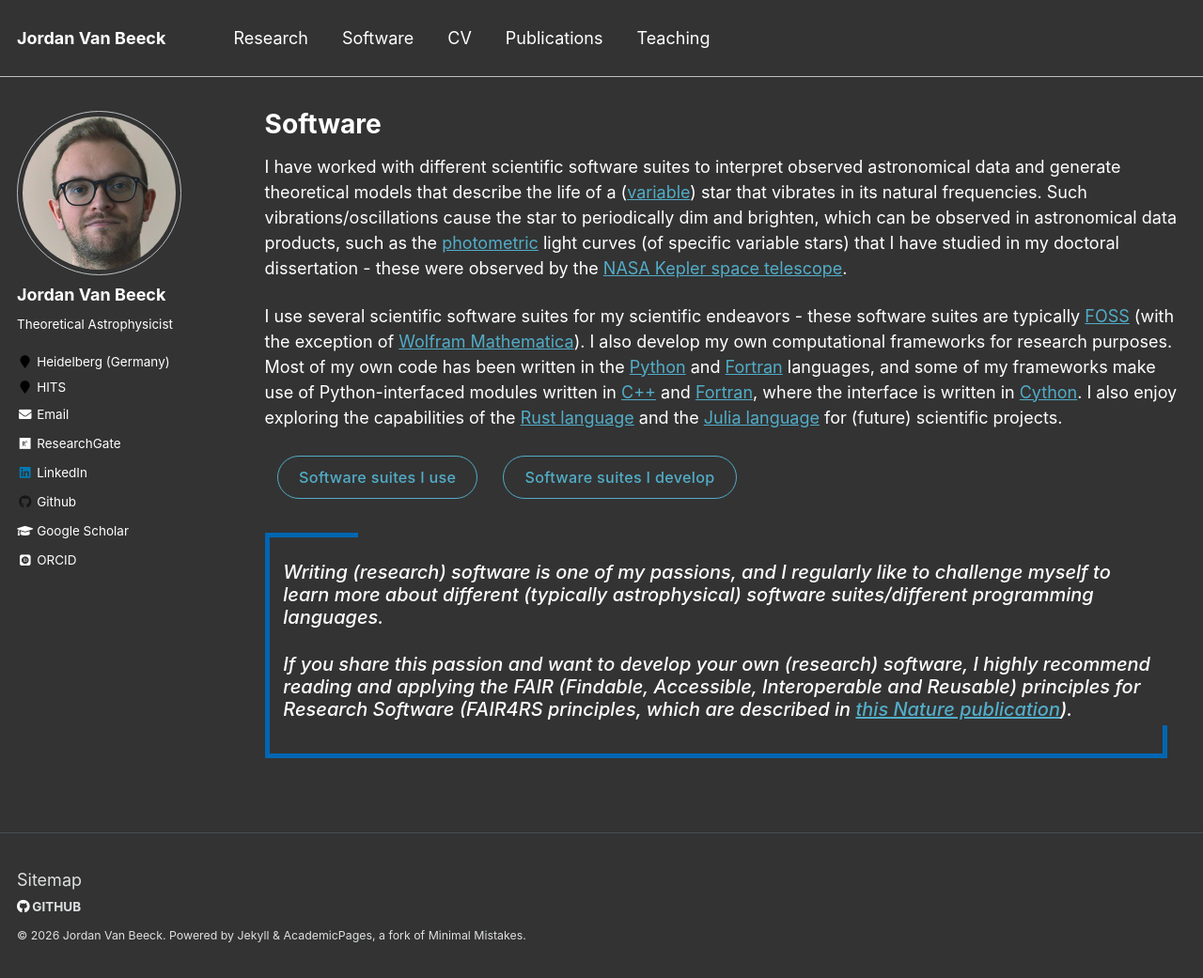
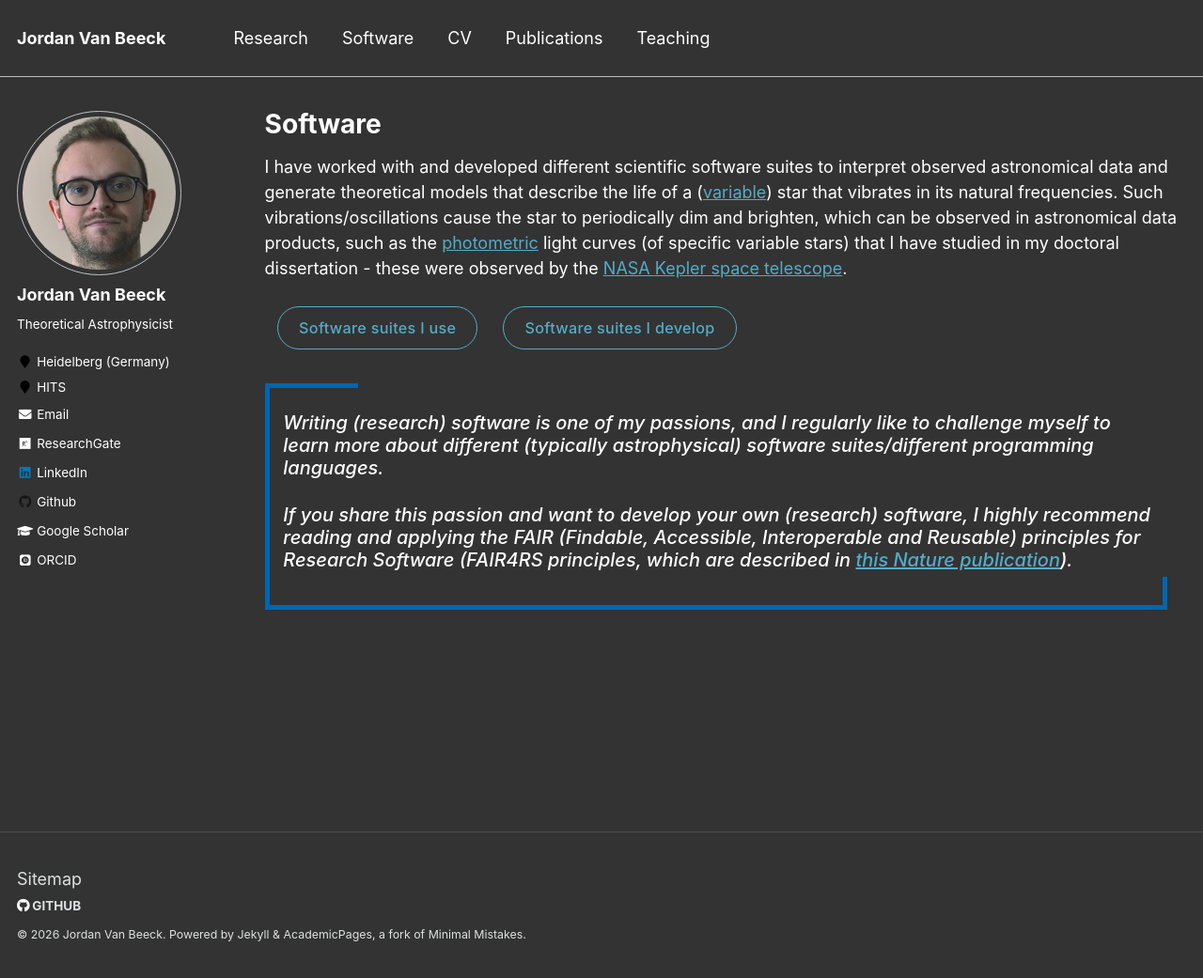
Before and after one commit to JVB11/jvb11.github.io, a Jekyll site: the page built from _pages/software.md, in a window 1280 px wide and 1041 px high. Shown: the whole window at 94% size. Built offline with Jekyll 4.4.1, drawn with Linux system fonts in a browser that asks for light colours; some web fonts are replaced.

Commit message:
another overhaul of the software pages

```diff
--- a/_pages/software.md
+++ b/_pages/software.md
@@ -44,13 +44,8 @@ author_profile: true
 }
 </style>
 
-I have worked with different scientific software suites to interpret observed astronomical data and generate theoretical models that describe the life of a ([variable](https://en.wikipedia.org/wiki/Variable_star)) star that vibrates in its natural frequencies.
+I have worked with and developed different scientific software suites to interpret observed astronomical data and generate theoretical models that describe the life of a ([variable](https://en.wikipedia.org/wiki/Variable_star)) star that vibrates in its natural frequencies.
 Such vibrations/oscillations cause the star to periodically dim and brighten, which can be observed in astronomical data products, such as the [photometric](https://en.wikipedia.org/wiki/Photometry_(astronomy)) light curves (of specific variable stars) that I have studied in my doctoral dissertation - these were observed by the [NASA Kepler space telescope](https://en.wikipedia.org/wiki/Kepler_space_telescope).
-
-I use several scientific software suites for my scientific endeavors - these software suites are typically [FOSS](https://en.wikipedia.org/wiki/Free_and_open-source_software) (with the exception of [Wolfram Mathematica](https://www.wolfram.com/mathematica/)).
-I also develop my own computational frameworks for research purposes.
-Most of my own code has been written in the [Python](https://www.python.org) and [Fortran](https://fortran-lang.org/) languages, and some of my frameworks make use of Python-interfaced modules written in [C++](https://isocpp.org/) and [Fortran](https://fortran-lang.org/), where the interface is written in [Cython](https://cython.org).
-I also enjoy exploring the capabilities of the [Rust language](https://www.rust-lang.org) and the [Julia language](https://julialang.org) for (future) scientific projects.
 
 <div style="display: flex; justify-content: flex-start; align-items: center; gap: 1.5rem; margin-top: 1.5rem; margin-bottom: 2rem; margin-left: 0.75rem;">
 
```
Also changed, not shown: _pages/software-develop.md (+4 -0 lines), _pages/software-use.md (+2 -0 lines).
